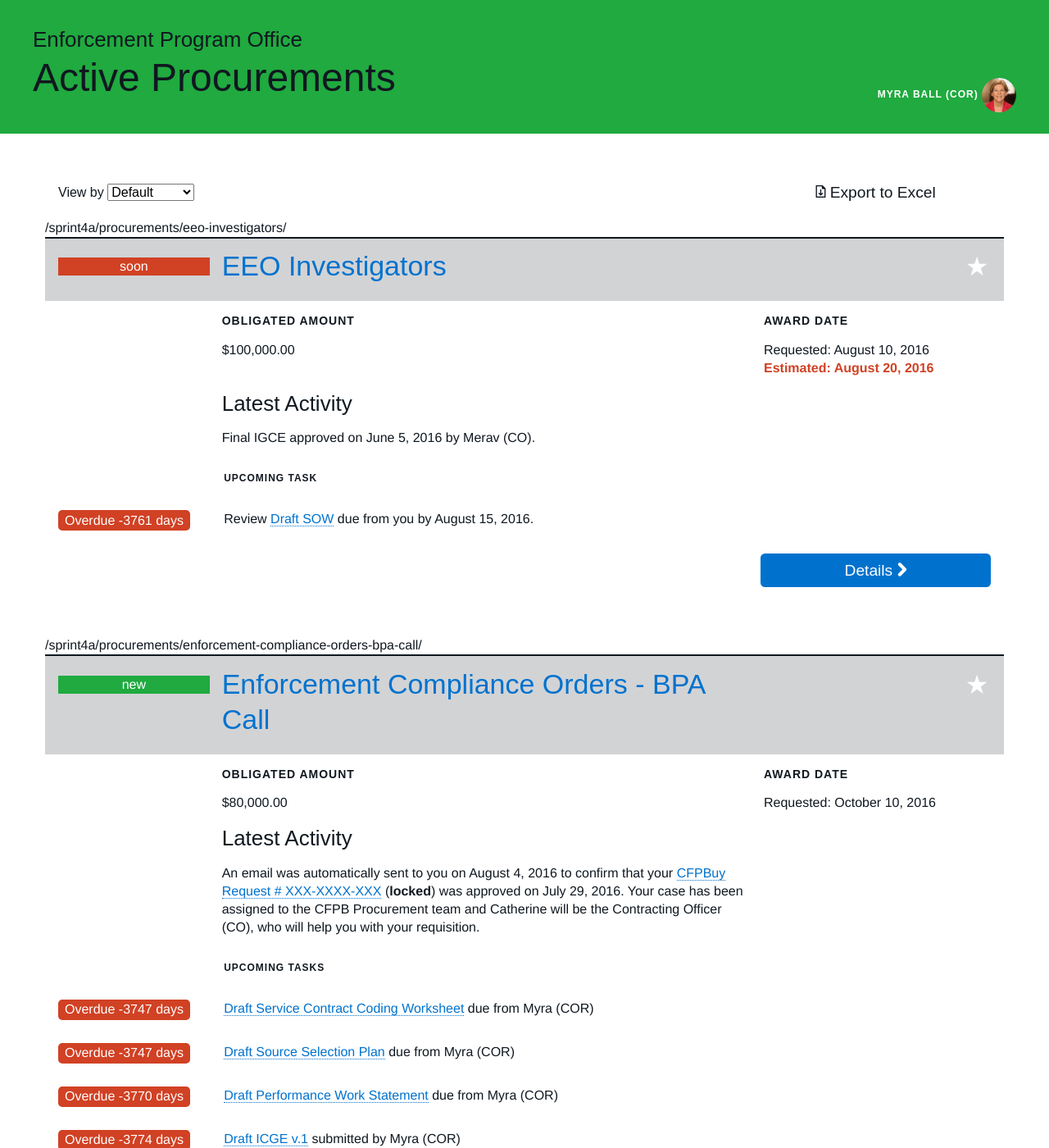
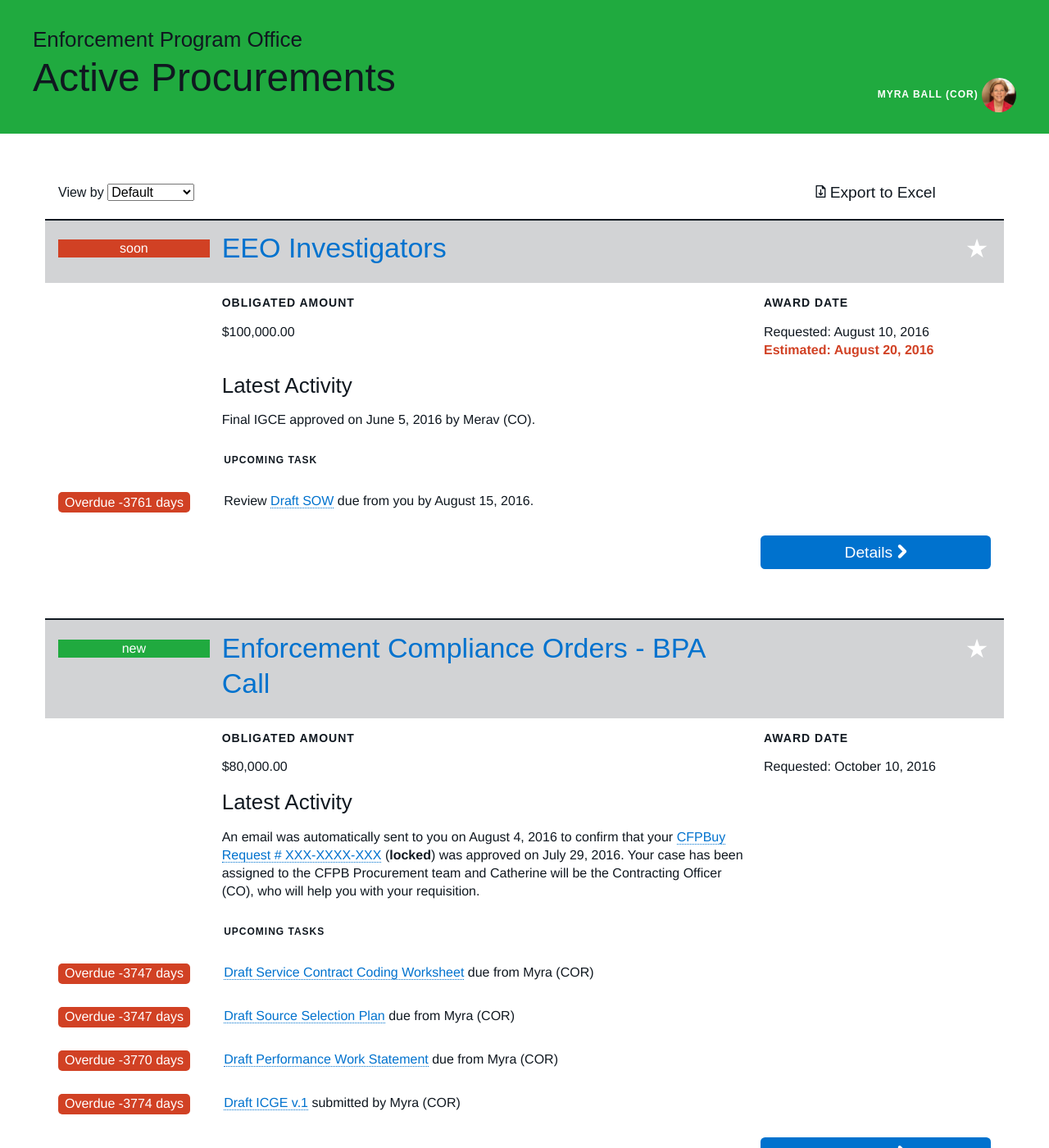
Before and after one commit to 18F/cfpb-eprocurement, a Jekyll site: the page built from sprint4b/index.html, in a window 1280 px wide and 1400 px high. Shown: the whole window at 82% size. Built offline with Jekyll 4.4.1, drawn with Linux system fonts in a browser that asks for light colours; some of the changed text lies outside the part shown.

Commit message:
sprint4b: hardcode badge in ruby, remove logs

```diff
--- a/_includes/due_label.html
+++ b/_includes/due_label.html
@@ -1,5 +1,5 @@
 {% assign _due_days = include.date | due_days %}
-{% assign _due_status = _due_days | due_status: include.due_status %}
+{% assign _due_status = _due_days | due_status %}
 <time class="due" datetime="{{ include.date }}"
   {% if _due_status %}data-status="{{ _due_status }}"{% endif %}>
   {% if _due_status == 'over' %}
--- a/_includes/milestone_item4b.html
+++ b/_includes/milestone_item4b.html
@@ -15,7 +15,6 @@
         {% assign user = site.data.users[actor] %}
         {% include user_avatar.html user=user %}
       {% endfor %}
-      {{DUE_STATUS}}
     </div>
     <div class="milestone-item-title col-3"
       role="tab"
@@ -88,7 +87,9 @@
               {% if upcoming %}
                 <h6>Upcoming task:</h6>
                 <p>{% include markdownify.html content=upcoming.message links=LINKS %}</p>
-
+                {% if current_task.status != 'complete' %}
+                  {% include due_label.html date=current_task.due_date %}
+                {% endif %}
               {% endif %}
 
 
--- a/_layouts/procurement.html
+++ b/_layouts/procurement.html
@@ -2,7 +2,7 @@
 layout: default
 body_class: 'site__procurement-detail'
 stylesheets:
-- sprint4a.css
+- sprint4b.css
 due_status:
   over: 0
   soon: 10
@@ -12,7 +12,6 @@
 {% assign DATE_FORMAT = '%B %e, %Y' %}
 {% assign LINKS = page.links %}
 {% assign UPCOMING = page.upcoming %}
-
 
 {% if page.sprint == '4b' %}
   {% assign proc = page %}
--- a/_plugins/procurement.rb
+++ b/_plugins/procurement.rb
@@ -239,9 +239,10 @@
 
     def due_status(days, statuses={})
       status = nil
+      statuses = {"over": 0, "soon": 10}
       statuses.each do |key, threshold|
         if days <= threshold
-          status = key
+          status = key.to_s
           break
         end
       end
--- a/sprint4b/index.html
+++ b/sprint4b/index.html
@@ -53,7 +53,7 @@
 
 {% assign prs = site.procurements | where: 'sprint', '4b' %}
 {% for pr in prs %}
-{{pr.url}}
+
   {% assign id = pr.id | split: '/' | last %}
 <section class="procurement procurement-card"
   id="{{ id }}"
```
